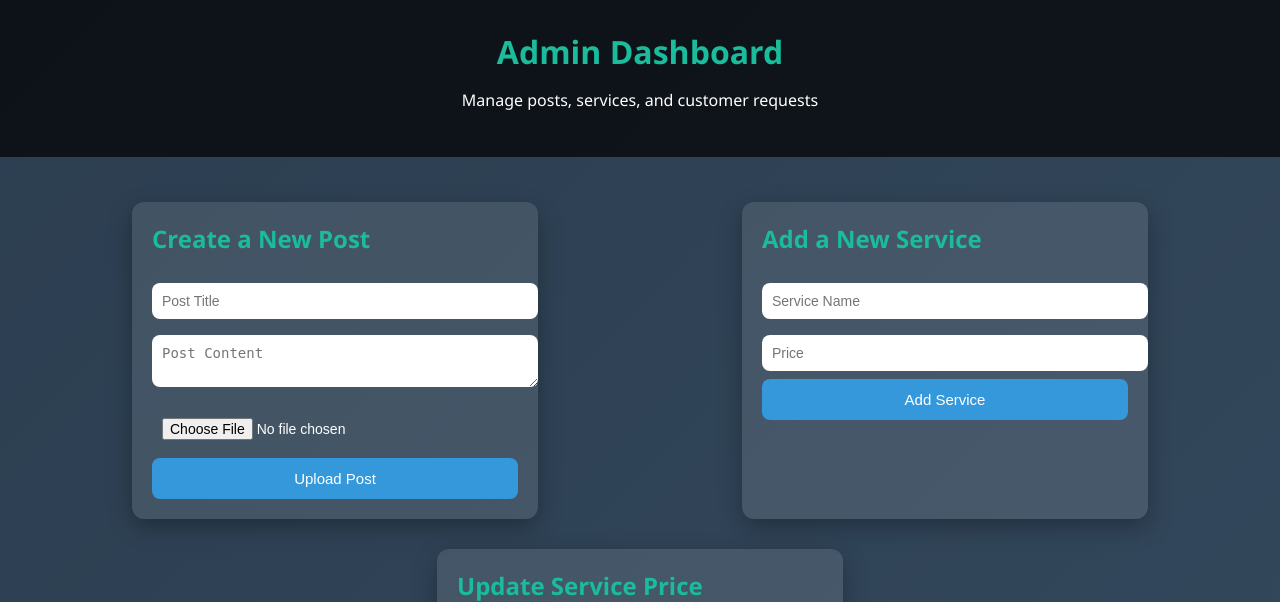
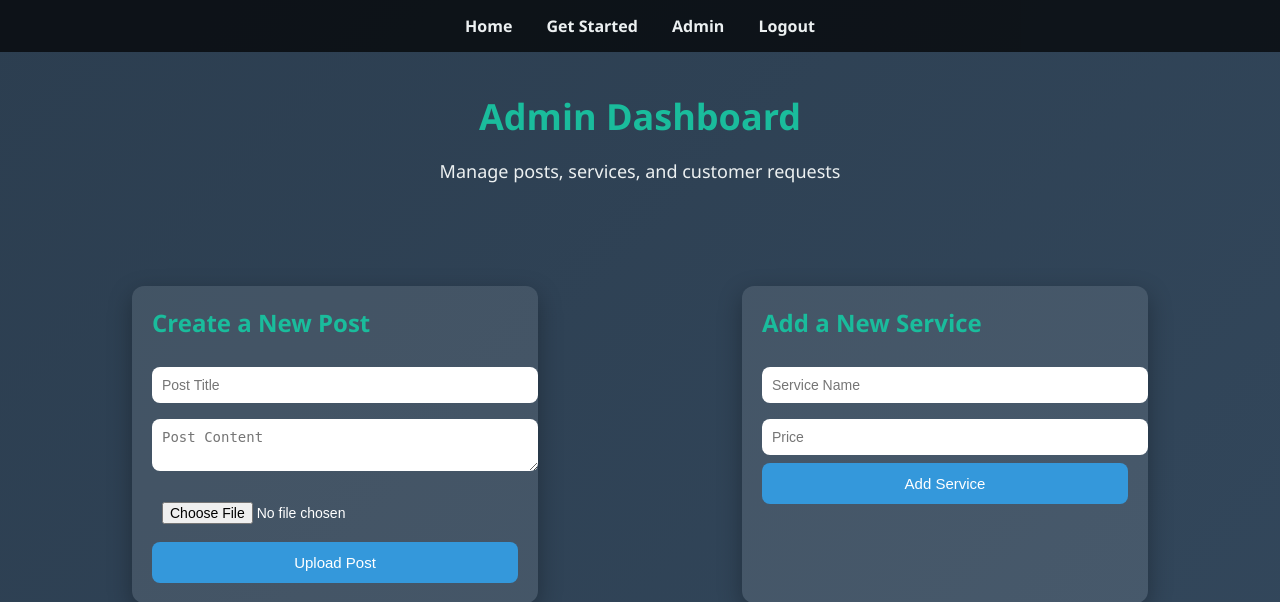
Before and after one commit to Mr-A-Hacker/Yard-sevices, a Flask app: page /admin in a window 1280 px wide. Shown: the top 602 px of the page. Run offline with Flask 3, Linux system fonts and the light colour scheme; the visitor is signed in with stand-in values (Sample User, id 1); data that the repository does not hold is empty.

Commit message:
Update admin.html
Signed-off-by: MR.A_HACKER <abdullahlababidi70@gmail.com>

```diff
--- a/templates/admin.html
+++ b/templates/admin.html
@@ -10,15 +10,37 @@
       padding: 0;
       color: white;
     }
+    nav {
+      background: rgba(0,0,0,0.7);
+      padding: 15px;
+      text-align: center;
+      position: sticky;
+      top: 0;
+      z-index: 1000;
+    }
+    nav a {
+      color: #ecf0f1;
+      text-decoration: none;
+      margin: 0 15px;
+      font-weight: bold;
+      transition: 0.3s;
+    }
+    nav a:hover {
+      color: #1abc9c;
+      transform: scale(1.1);
+    }
     header {
-      background: rgba(0,0,0,0.7);
-      padding: 30px;
+      padding: 40px 20px;
       text-align: center;
     }
     header h1 {
       margin: 0;
-      font-size: 32px;
+      font-size: 36px;
       color: #1abc9c;
+    }
+    header p {
+      font-size: 18px;
+      color: #ecf0f1;
     }
     .container {
       display: flex;
@@ -88,6 +110,9 @@
     table th {
       color: #1abc9c;
     }
+    table tr:hover {
+      background: rgba(255,255,255,0.05);
+    }
     @keyframes fadeIn {
       from {opacity: 0; transform: translateY(-20px);}
       to {opacity: 1; transform: translateY(0);}
@@ -95,11 +120,21 @@
   </style>
 </head>
 <body>
+  <!-- Navbar -->
+  <nav>
+    <a href="/">Home</a>
+    <a href="/get-started">Get Started</a>
+    <a href="/admin">Admin</a>
+    <a href="/logout">Logout</a>
+  </nav>
+
+  <!-- Header -->
   <header>
     <h1>Admin Dashboard</h1>
     <p>Manage posts, services, and customer requests</p>
   </header>
 
+  <!-- Control Cards -->
   <div class="container">
     <!-- New Post -->
     <div class="card">
```
